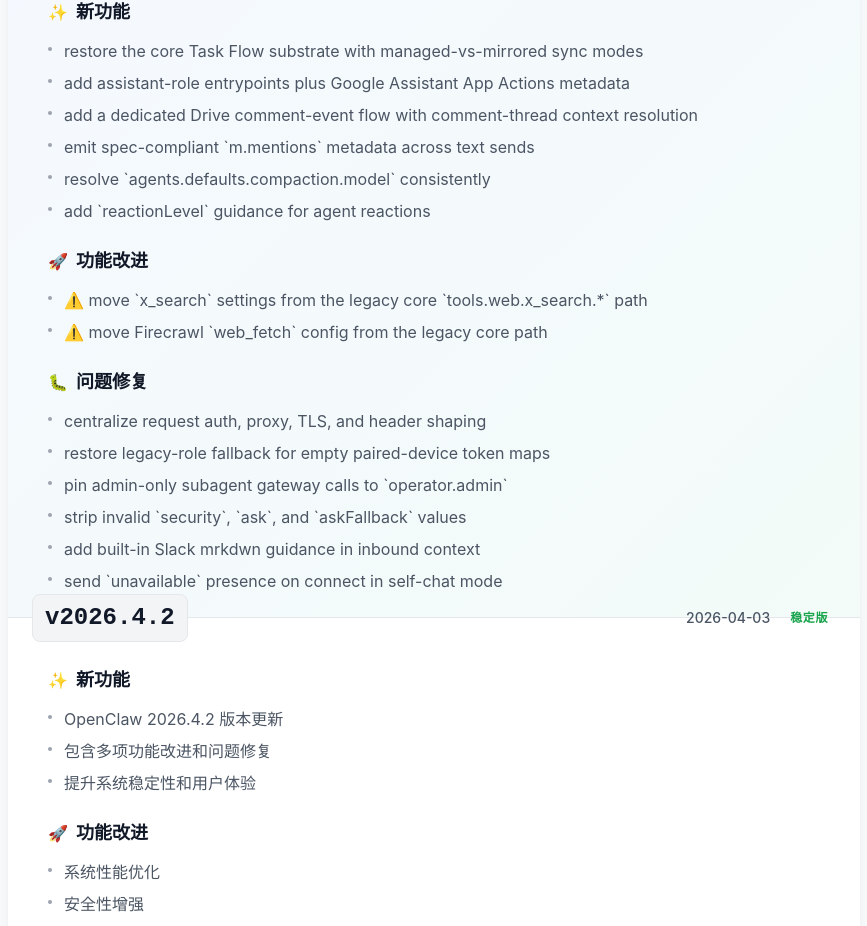
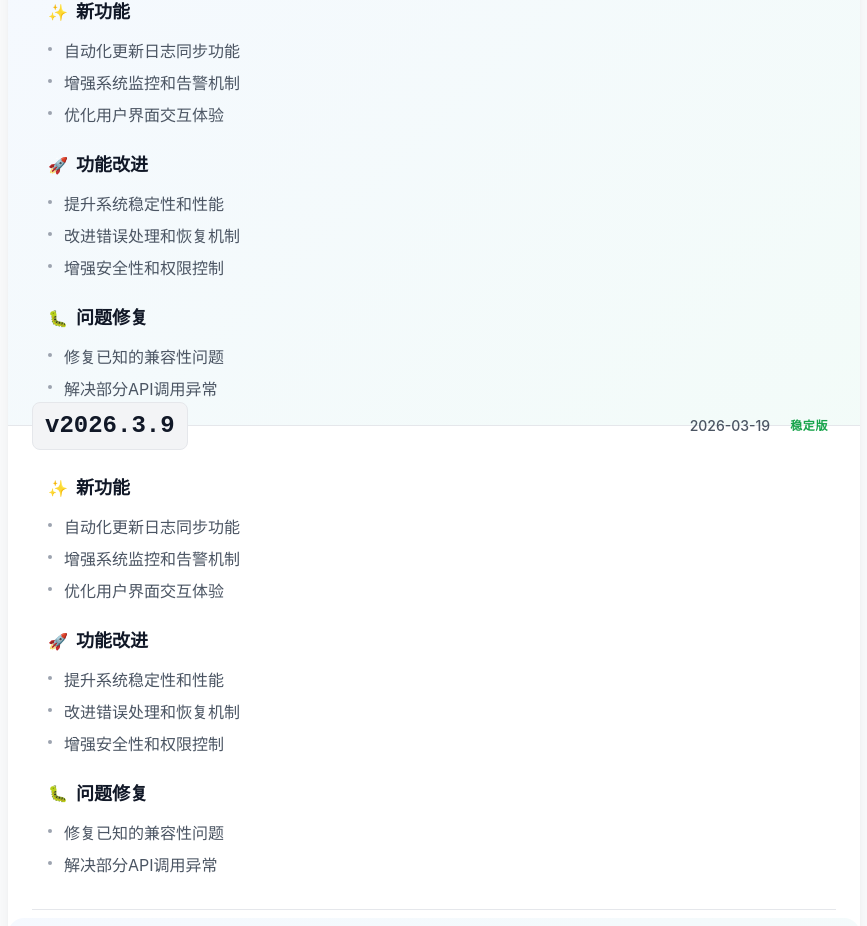
Before and after one commit to sharkCap/vue-demo-app, a Vue app: page /changelog in a window 1280 px wide. Shown: the part 294-1220 px from the top of the page, without its empty margins (206-1073 px from the left). Built offline with nearby package versions, Linux system fonts and the light colour scheme.

Commit message:
chore: 自动更新版本信息到 2026.4.2 [ci skip]

```diff
--- a/src/views/ChangelogView.vue
+++ b/src/views/ChangelogView.vue
@@ -83,57 +83,6 @@ const changelogData = ref([
   "date": "2026-04-03",
   "type": "稳定版",
   "latest": true,
-  "changes": {
-    "features": [
-      "restore the core Task Flow substrate with managed-vs-mirrored sync modes",
-      "add assistant-role entrypoints plus Google Assistant App Actions metadata",
-      "add a dedicated Drive comment-event flow with comment-thread context resolution",
-      "emit spec-compliant `m.mentions` metadata across text sends",
-      "resolve `agents.defaults.compaction.model` consistently",
-      "add `reactionLevel` guidance for agent reactions"
-    ],
-    "improvements": [
-      "⚠️ move `x_search` settings from the legacy core `tools.web.x_search.*` path",
-      "⚠️ move Firecrawl `web_fetch` config from the legacy core path"
-    ],
-    "bugfixes": [
-      "centralize request auth, proxy, TLS, and header shaping",
-      "restore legacy-role fallback for empty paired-device token maps",
-      "pin admin-only subagent gateway calls to `operator.admin`",
-      "strip invalid `security`, `ask`, and `askFallback` values",
-      "add built-in Slack mrkdwn guidance in inbound context",
-      "send `unavailable` presence on connect in self-chat mode"
-    ]
-  }
-},
-  {
-  "version": "2026.4.2",
-  "date": "2026-04-03",
-  "type": "稳定版",
-  "latest": false,
-  "changes": {
-    "features": [
-      "OpenClaw 2026.4.2 版本更新",
-      "包含多项功能改进和问题修复",
-      "提升系统稳定性和用户体验"
-    ],
-    "improvements": [
-      "系统性能优化",
-      "安全性增强",
-      "错误处理改进"
-    ],
-    "bugfixes": [
-      "修复已知兼容性问题",
-      "解决部分API调用异常",
-      "优化内存使用效率"
-    ]
-  }
-},
-  {
-  "version": "2026.4.2",
-  "date": "2026-04-03",
-  "type": "稳定版",
-  "latest": false,
   "changes": {
     "features": [
       "自动化更新日志同步功能",
```
